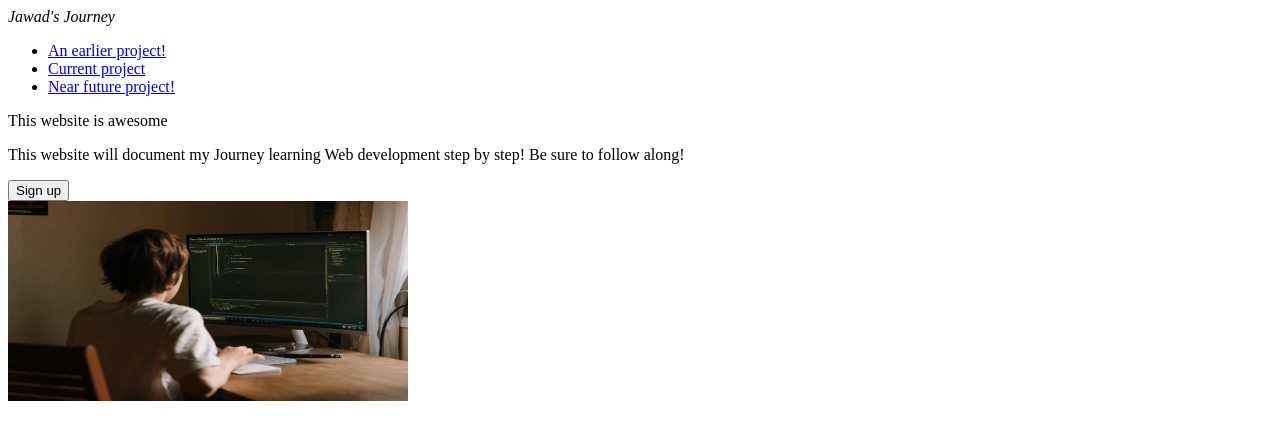
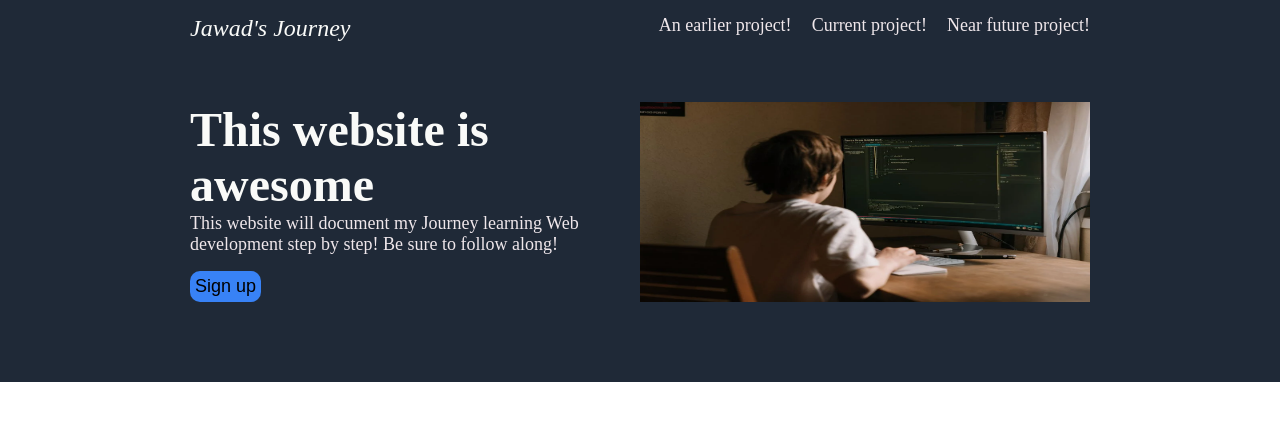
Before and after one commit to Jawad-git/Create-website-from-scratch-using-CSS-and-HTML, a plain HTML site: page index.html in a window 1280 px wide. Drawn offline with Linux system fonts and the light colour scheme.

Commit message:
finish CSS for section 1, edit html to accomodate for the styling

```diff
--- a/index.html
+++ b/index.html
@@ -6,12 +6,13 @@
         <title> My Web Development Journey </title>
     </head>
     <body>
-        <div class="Section1">
+        <div class="section1">
+            <div class="subsection1">
             <div class="header1">
                 <div class="logo"><em> Jawad's Journey </em></div>
                 <ul>
                     <li><a href="./../odin-recipes/index.html"> An earlier project! </a></li>
-                    <li><a href="https://www.theodinproject.com/lessons/foundations-landing-page"> Current project</a></li>
+                    <li><a href="https://www.theodinproject.com/lessons/foundations-landing-page"> Current project!</a></li>
                     <li><a href="https://www.theodinproject.com/lessons/foundations-rock-paper-scissors"> Near future project! </a></li>
                 </ul>
             </div>
@@ -21,9 +22,8 @@
                     <p class="p1"> This website will document my Journey learning Web development step by step! Be sure to follow along! </p>
                     <button class="b1"> Sign up </button>
                 </div>
-                <img class="img1" src="./images/nerd.webp" alt="drawing of a nerd (Jawad) on a laptop" width="400px" height="200px">
+                <img class="img1" src="./images/nerd.webp" alt="drawing of a nerd (Jawad) on a laptop" width="550px" height="200px">
             </div>
-        </div>
-
+        </div></div>
     </body>
 </html>
--- a/styles.css
+++ b/styles.css
@@ -0,0 +1,88 @@
+body {
+    margin: 0;
+    min-height: 100vh;
+    display: flex;
+    flex-direction: column;
+}
+
+.section1 {
+    display: flex;
+    flex-direction: column;
+    background-color: #1f2937;
+    padding-bottom: 80px;
+
+}
+
+.subsection1 {
+    margin: auto;
+}
+
+.header1 {
+    display: flex;
+    justify-content: space-between;
+    margin-bottom: 60px;
+    padding-top: 15px;
+
+
+}
+
+ul {
+    display: flex;
+    list-style-type: none;
+    gap: 20px;
+    padding: 0;
+    margin: 0;
+}
+
+.microcontent1 {
+    display: flex;
+    flex-direction: column;
+}
+.subcontent1 {
+    display: flex;
+    flex-direction: column;
+    width: 550px;
+    justify-content: space-between;
+
+}
+
+.title {
+    font-size: 48px;
+    flex-shrink: 1;
+    color: #f9faf8;
+    font-weight: bolder;
+    margin:0px;
+    padding: 0px;
+
+}
+
+.b1 {
+    align-self: flex-start;
+    background-color: #3882f6;
+    font-size: 18px;
+    border-radius: 10px;
+    border: 0px;
+    padding: 5px;
+    margin-top: 15px;
+}
+
+a,
+.p1 {
+    text-decoration: none;
+    color: #efe7eb;
+    font-size: 18px;
+    padding: 0px;
+    margin: 0px;
+}
+
+.content1 {
+    display: flex;
+    width: 900px;
+    height: 200px;
+    margin: auto;
+}
+
+.logo {
+    color: #f9faf8;
+    font-size: 24px;
+}
```
